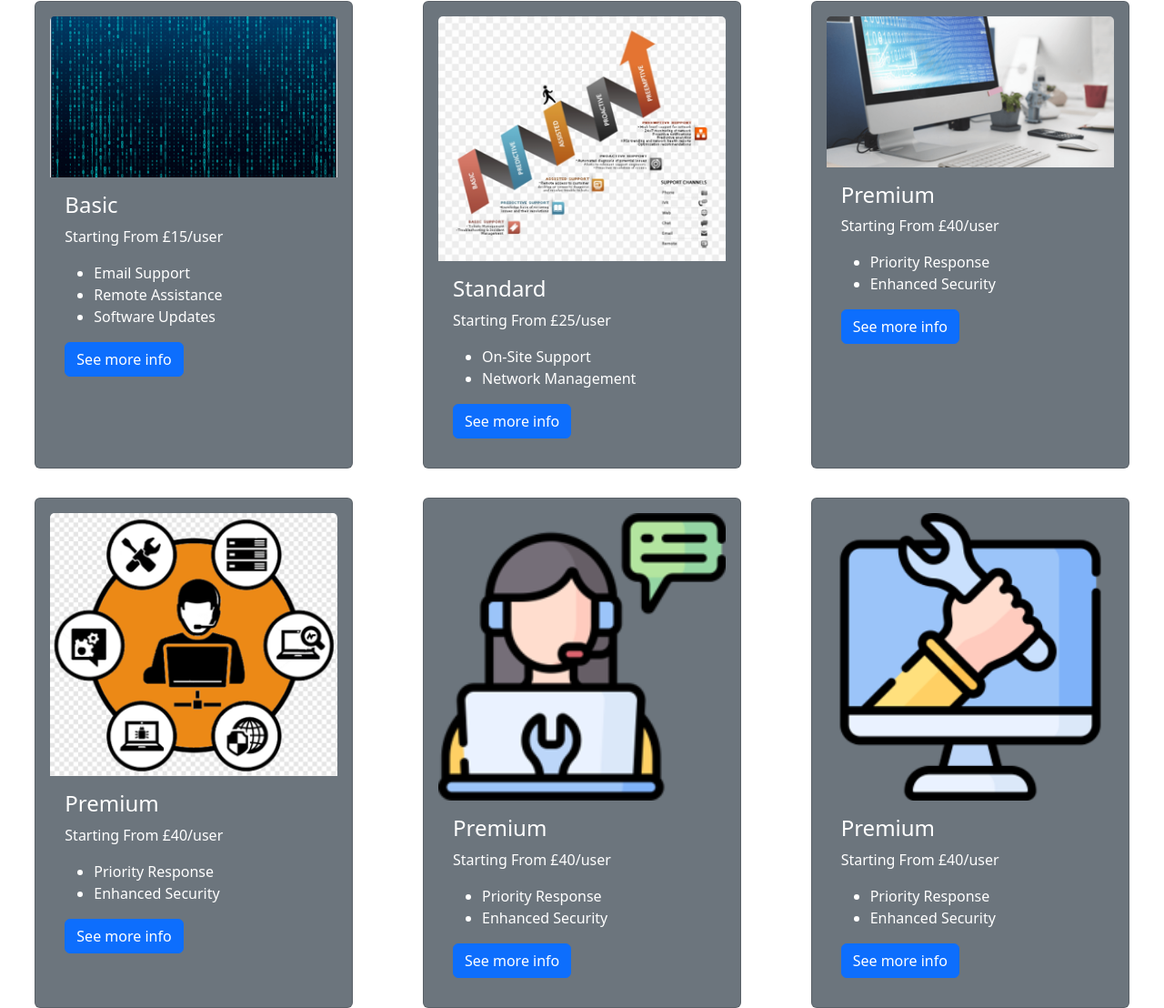
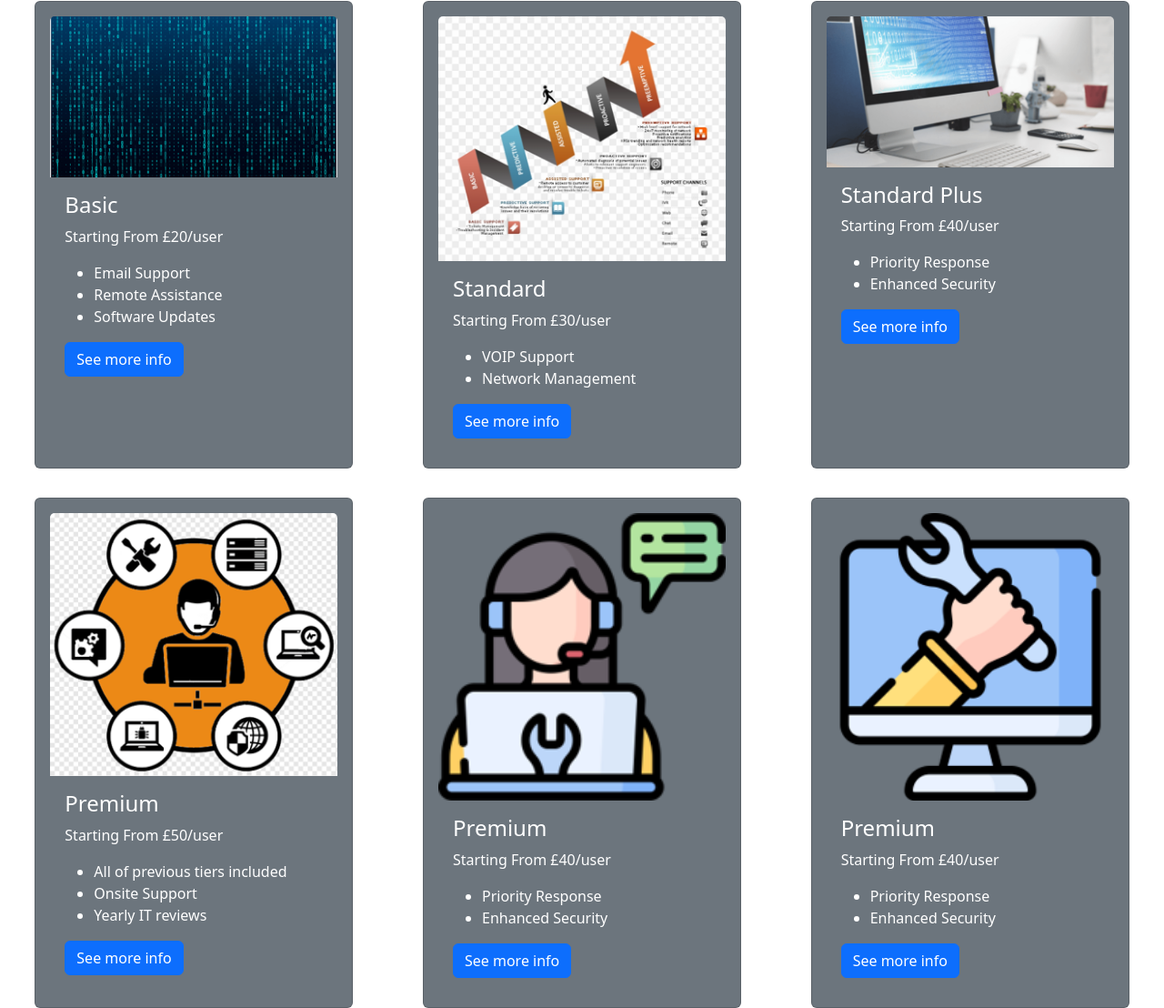
Before and after one commit to awaist7860/AwaisITCompanySite, a plain HTML site: page testSite.html in a window 1280 px wide. Shown: the part 519-1627 px from the top of the page at 91% size. Drawn offline with nearby package versions, Linux system fonts and the light colour scheme.

Commit message:
Added new tier and prices

```diff
--- a/testSite.html
+++ b/testSite.html
@@ -64,13 +64,14 @@
         </div>
     </section>
 
+    <!--I think we need 4 tiers - Basicc Standard, standard plus, premium want to keep onsite a premium or standard plus option as it will cost more-->
     <section>
         <div class="d-flex flex-column flex-md-row justify-content-around flex-wrap"> <!--This is to put the cards in the correct place and is responsive on mobile device-->
             <div class="card bg-secondary text-white p-3 m-3" style="width: 350px">
                 <img class="card-img-top" src="images/Picture1.png" alt="Carf image">
                 <div class="card-body">
                     <h4 class="card-title">Basic</h4>
-                    <p class="card-text">Starting From £15/user</p>
+                    <p class="card-text">Starting From £20/user</p>
                     <ul>
                         <li>Email Support</li>
                         <li>Remote Assistance</li>
@@ -84,9 +85,9 @@
                 <img class="card-img-top" src="images/Picture2.png" alt="Carf image">
                 <div class="card-body">
                     <h4 class="card-title">Standard</h4>
-                    <p class="card-text">Starting From £25/user</p>
+                    <p class="card-text">Starting From £30/user</p>
                     <ul>
-                        <li>On-Site Support</li>
+                        <li>VOIP Support</li>
                         <li>Network Management</li>
                     </ul>
                     <a href="#" class="btn btn-primary">See more info</a>
@@ -96,7 +97,7 @@
             <div class="card bg-secondary text-white p-3 m-3" style="width: 350px">
                 <img class="card-img-top" src="images/Picture3.png" alt="Carf image">
                 <div class="card-body">
-                    <h4 class="card-title">Premium</h4>
+                    <h4 class="card-title">Standard Plus</h4>
                     <p class="card-text">Starting From £40/user</p>
                     <ul>
                         <li>Priority Response</li>
@@ -110,10 +111,11 @@
                 <img class="card-img-top" src="images/Picture4.png" alt="Carf image">
                 <div class="card-body">
                     <h4 class="card-title">Premium</h4>
-                    <p class="card-text">Starting From £40/user</p>
+                    <p class="card-text">Starting From £50/user</p>
                     <ul>
-                        <li>Priority Response</li>
-                        <li>Enhanced Security</li>
+                        <li>All of previous tiers included</li>
+                        <li>Onsite Support</li>
+                        <li>Yearly IT reviews</li>
                     </ul>
                     <a href="#" class="btn btn-primary">See more info</a>
                 </div>
@@ -173,7 +175,10 @@
         </div>
     </section>
 
+    <!--Modal for more info button-->
+    <section>
 
+    </section>
 
 
 </body>
```
